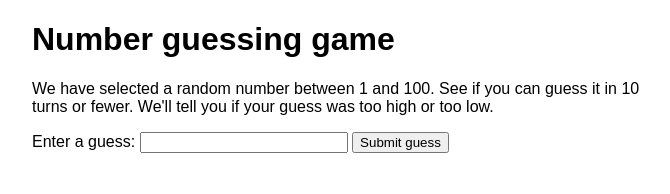
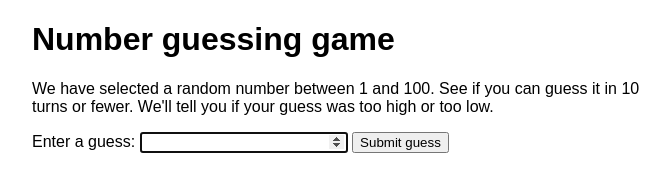
Before and after one commit to yoko067/2-javascript, a plain HTML site: page web-project/number-guessing-game/number-guessing-game-start.html in a window 1280 px wide. Shown: the whole page, without its empty margins (288-958 px from the left). Drawn offline with Linux system fonts and the light colour scheme.

Commit message:
数字当てゲームを完成

```diff
--- a/web-project/number-guessing-game/number-guessing-game-start.html
+++ b/web-project/number-guessing-game/number-guessing-game-start.html
@@ -53,7 +53,10 @@
 
         let guessCount = 1;
         let resetButton;
+        // ページにアクセスした際に入力フォームにカーソルを合わせるようにする
+        guessField.focus();
 
+        // 予想を答え合わせする関数
         function checkGuess() {
           const userGuess = Number(guessField.value);
           if (guessCount === 1) {
@@ -87,7 +90,7 @@
         }
         // 特定のイベント(クリック)が起きたことを検知し、関数を呼び出す。
         guessSubmit.addEventListener("click", checkGuess);
-
+        // ゲームオーバーしたときに呼び出される関数
         function setGameOver() {
           guessField.disabled = true;
           guessSubmit.disabled = true;
@@ -96,11 +99,12 @@
           document.body.append(resetButton);
           resetButton.addEventListener("click", resetGame);
         }
-
+        // ゲームをリスタートするときに呼び出される関数
         function resetGame() {
           guessCount = 1;
 
           const resetParas = document.querySelectorAll(".resultParas p");
+          // resetParas内のオブジェクトすべてにfor文を使用
           for (const resetPara of resetParas) {
             resetPara.textContent = "";
           }
@@ -117,9 +121,6 @@
           randomNumber = Math.floor(Math.random() * 100) + 1;
         }
 
-
-
-
       </script>
 
   </body>
```
